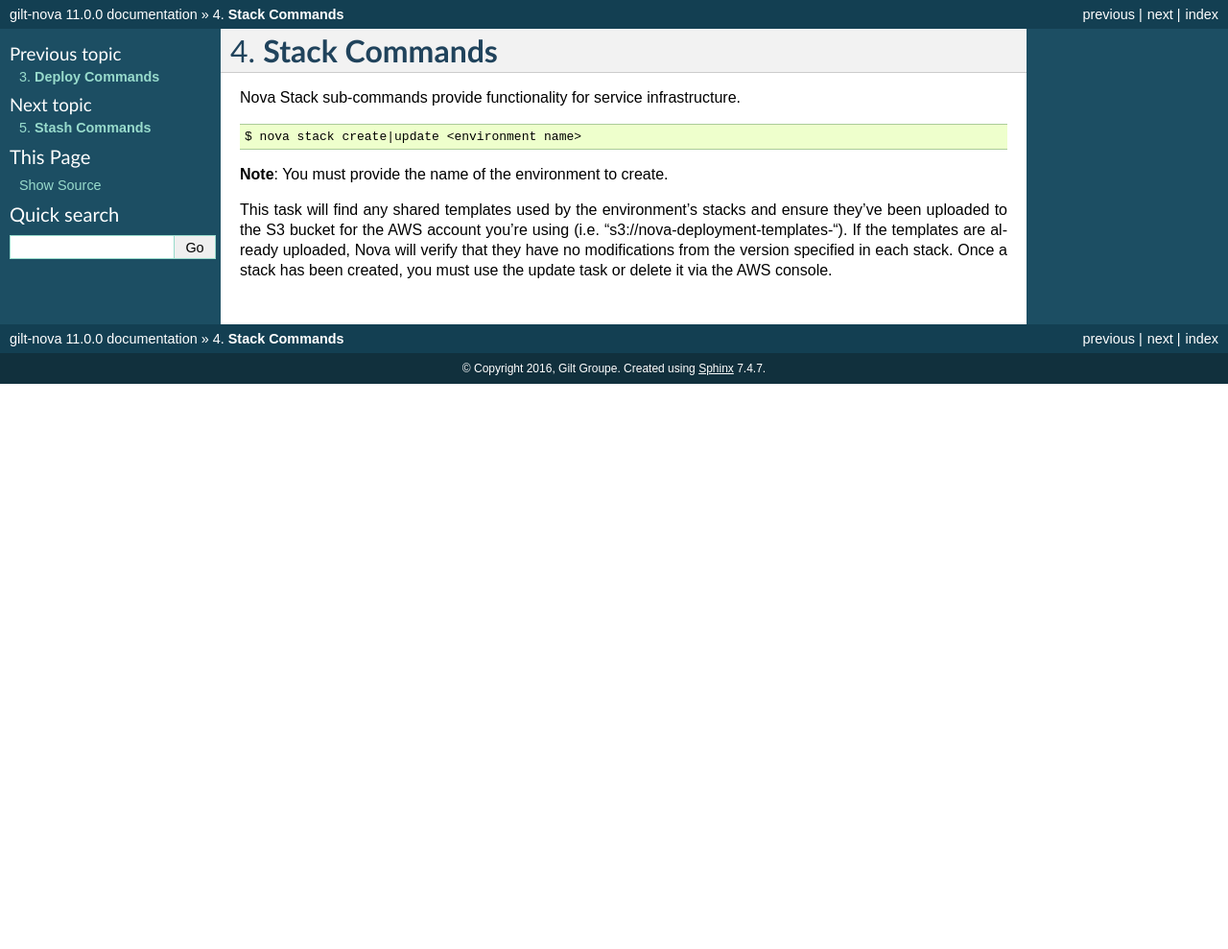
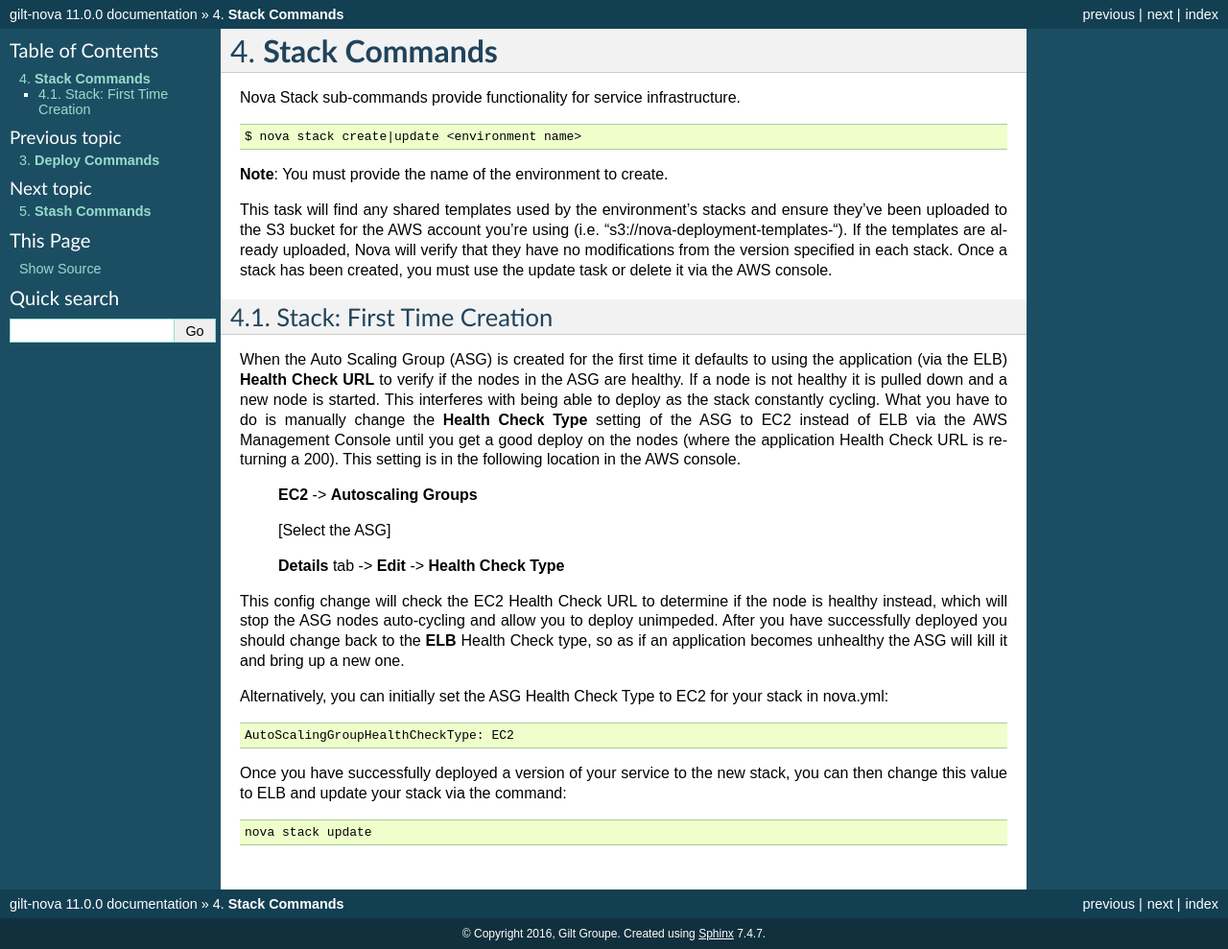
Before and after one commit to zeus911/nova, a Sphinx documentation site: the page built from docs/commands/stack.rst, in a window 1280 px wide. Shown: the whole page at 96% size. Built offline with Sphinx 7.4.7, drawn with Linux system fonts in a browser that asks for light colours; before the commit the page ends 900 px from its top, so only the background shows below that.

Commit message:
Improve stack documentation (#25)
* Add note for stack first-time creation and ASG cycling of nodes

* Update stack docs

* Incorporate review feedback

* Add paragraph for configuring the health check URL via nova.yml

```diff
--- a/docs/commands/stack.rst
+++ b/docs/commands/stack.rst
@@ -14,3 +14,35 @@ This task will find any shared templates used by the environment's stacks and en
 S3 bucket for the AWS account you're using (i.e. "s3://nova-deployment-templates-").
 If the templates are already uploaded, Nova will verify that they have no modifications from the version specified
 in each stack. Once a stack has been created, you must use the update task or delete it via the AWS console.
+
+
+Stack: First Time Creation
+----------------------------------------
+
+When the Auto Scaling Group (ASG) is created for the first time it defaults to using the application (via the ELB) **Health Check URL**
+to verify if the nodes in the ASG are healthy. If a node is not healthy it is pulled down and a new node is started. This
+interferes with being able to deploy as the stack constantly cycling. What you have to do is manually change the **Health Check Type**
+setting of the ASG to EC2 instead of ELB via the AWS Management Console until you get a good deploy on the nodes (where the application
+Health Check URL is returning a 200). This setting is in the following location in the AWS console.
+
+   **EC2** -> **Autoscaling Groups**
+
+   [Select the ASG]
+
+   **Details** tab -> **Edit** -> **Health Check Type**
+
+This config change will check the EC2 Health Check URL to determine if the node is healthy instead, which will stop the ASG
+nodes auto-cycling and allow you to deploy unimpeded. After you have successfully deployed you should change back to the **ELB**
+Health Check type, so as if an application becomes unhealthy the ASG will kill it and bring up a new one.
+
+Alternatively, you can initially set the ASG Health Check Type to EC2 for your stack in nova.yml:
+
+::
+
+    AutoScalingGroupHealthCheckType: EC2
+
+Once you have successfully deployed a version of your service to the new stack, you can then change this value to ELB and update your stack via the command:
+
+::
+
+    nova stack update
```
